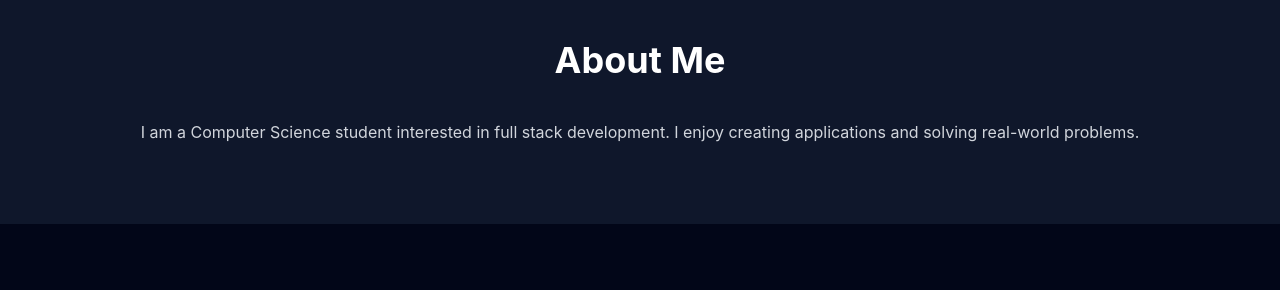
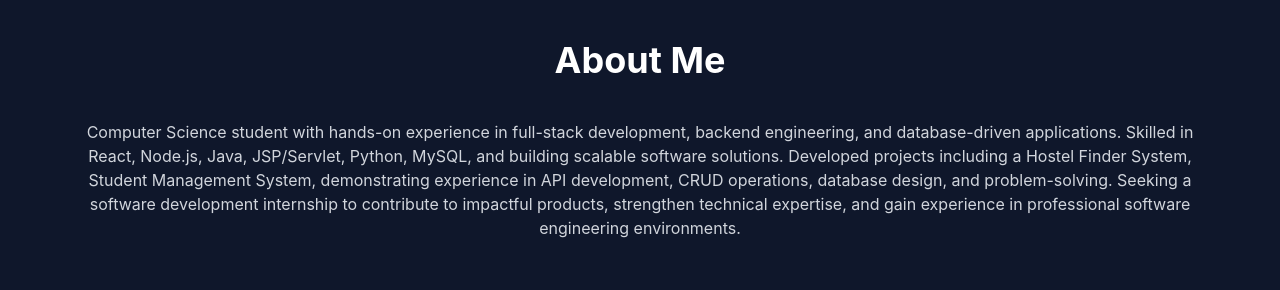
Before and after one commit to YujalBasnet/My-Portfolio, a React (Vite) app in the folder frontend/: page / in a window 1280 px wide. Shown: the part 840-1130 px from the top of the page. Built offline with nearby package versions, Linux system fonts and the light colour scheme.

Commit message:
About Me Section Updated

```diff
--- a/frontend/src/components/About.jsx
+++ b/frontend/src/components/About.jsx
@@ -13,9 +13,16 @@ About Me
 
 <p className="mt-10 text-center text-gray-300">
 
-I am a Computer Science student interested in
-full stack development. I enjoy creating applications
-and solving real-world problems.
+Computer Science student with hands-on experience in full-stack development,
+backend engineering, and database-driven applications.
+Skilled in React, Node.js, Java, JSP/Servlet, Python, MySQL, and
+building scalable software solutions. Developed projects including a Hostel Finder System,
+Student Management System, demonstrating experience in API development,
+CRUD operations, database design, and problem-solving.
+
+Seeking a software development internship to contribute to impactful products,
+strengthen technical expertise, and gain experience in professional software engineering
+environments.
 
 </p>
 
```
